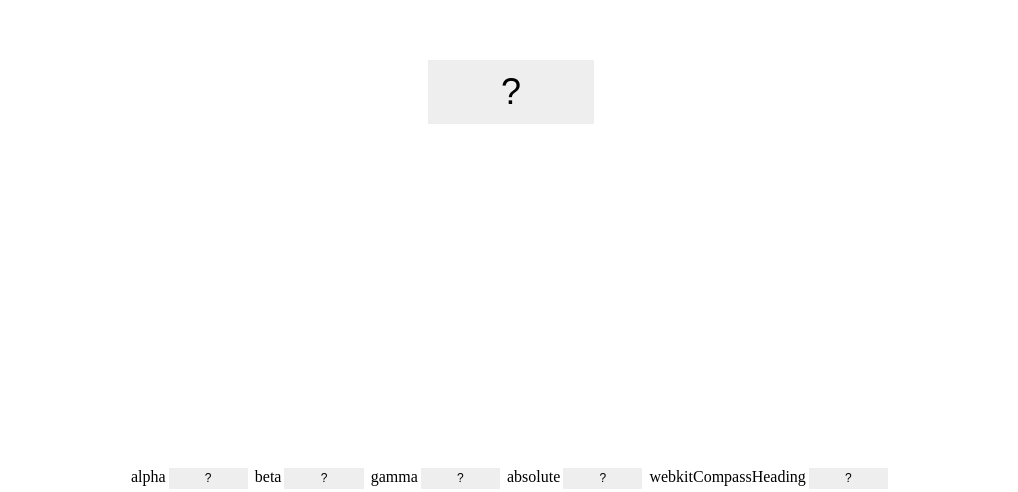
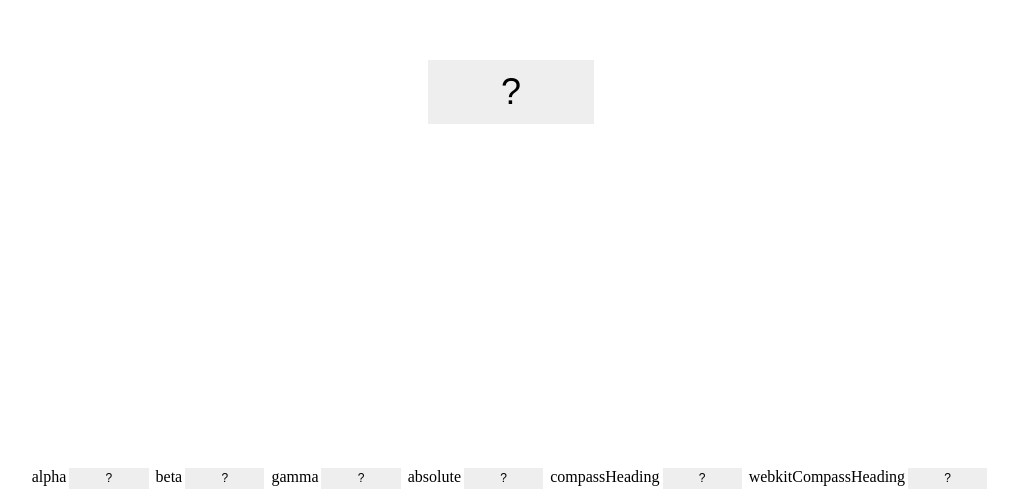
Before and after one commit to pirxpilot/kompas, a website with bundled scripts: page index.html in a window 1280 px wide. Shown: the part 308-800 px from the top of the page, without its empty margins (129-1147 px from the left). Built offline with nearby package versions, Linux system fonts and the light colour scheme.

Commit message:
fix demo page

```diff
--- a/index.html
+++ b/index.html
@@ -48,7 +48,8 @@
     <label>beta<input name='beta' value='?' readonly></label>
     <label>gamma<input name='gamma' value='?' readonly></label>
     <label>absolute<input name='absolute' value='?' readonly></label>
-    <label>webkitCompassHeading<input name='webkitCompassHeading' value='?' readnly></label>
+    <label>compassHeading<input name='compassHeading' value='?' readonly></label>
+    <label>webkitCompassHeading<input name='webkitCompassHeading' value='?' readonly></label>
   </form>
   <script type="text/javascript">
     const form = document.querySelector('.heading-form');
```
